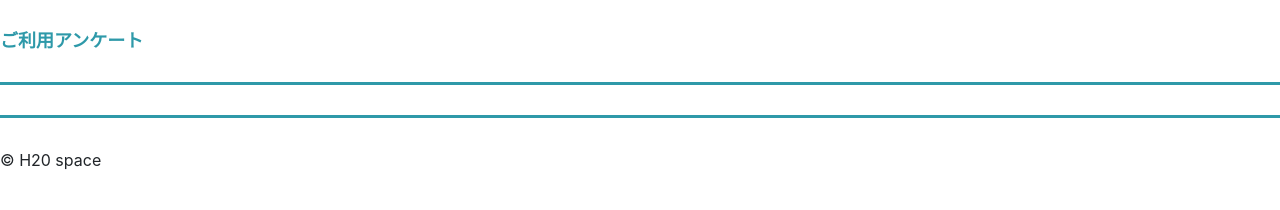
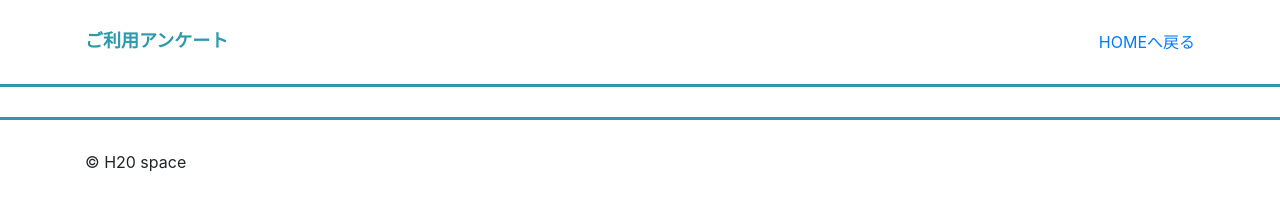
Before and after one commit to hidetakamukougawa/bootstraplesson, a plain HTML site: page index.html in a window 1280 px wide. Drawn offline with nearby package versions, Linux system fonts and the light colour scheme.

Commit message:
Update index.html

```diff
--- a/index.html
+++ b/index.html
@@ -14,16 +14,26 @@
 </head>
 
 <body>
+  <div class="container">
     <header>
+      <div class="row">
+        <div class="col-sm-6">
           <h1>ご利用アンケート</h1>
+        </div>
+        <div class="col-sm-6 align-right">
+          <a href="/">HOMEへ戻る</a>
+        </div>
+      </div>
     </header>
+  </div><!-- container1 -->
 
     <hr>
 
     <hr>
-
+  <div class="container">
     <footer>
       <p>&copy; H20 space</p>
     </footer>
+  </div><!-- container2 -->
 </body>
 </html>
```
Lines whose indentation alone changed are shown as unchanged.
